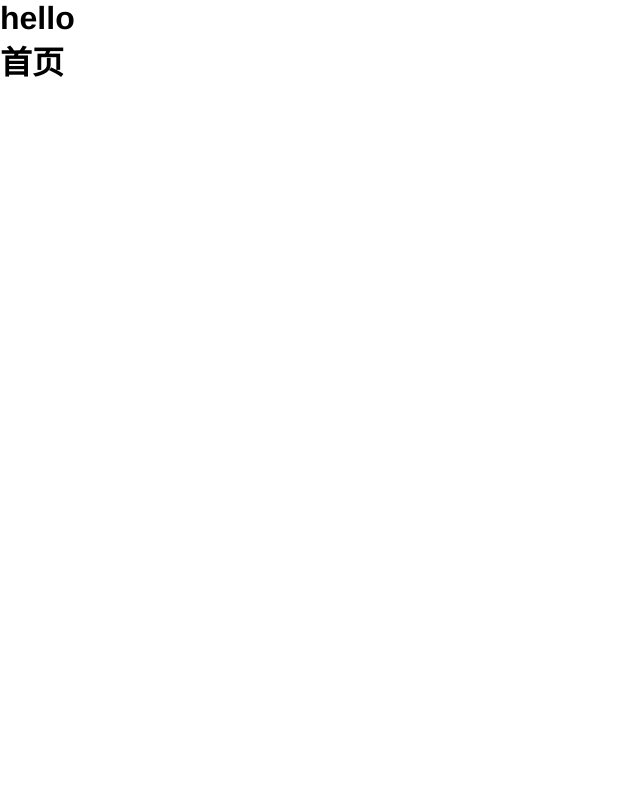
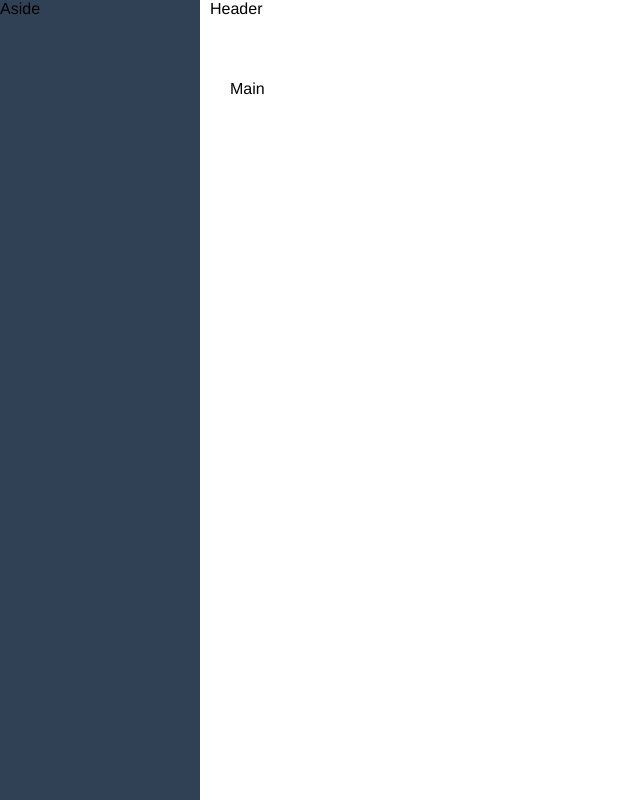
Before and after one commit to Longyorke/test-admin, a Vue app: page /#/ in a window 1280 px wide. Before the commit this address had no page. Shown: the whole page, without its empty margins (0-640 px from the left). Built offline with nearby package versions, Linux system fonts and the light colour scheme; sample sign-in values are in the browser's storage.

Commit message:
feat: 首页布局

```diff
--- /dev/null
+++ b/src/layout/index.vue
@@ -0,0 +1,42 @@
+<template>
+    <div class="common-layout">
+        <el-container class="app-wrapper">
+            <el-aside width="200px" class="sidebar-container">Aside</el-aside>
+            <el-container class="container">
+                <el-header>Header</el-header>
+                <el-main>Main</el-main>
+            </el-container>
+        </el-container>
+    </div>
+</template>
+
+<script setup>
+
+</script>
+
+<style lang="scss" scoped>
+.app-container {
+    position: relative;
+    width: 100%;
+    height: 100%;
+}
+
+.container {
+    width: calc(100% - $sideBarWidth); // $sideBarWidth为变量值，可以在vue.config.js进行全局导入
+    height: 100%;
+
+    position: fixed;
+    top: 0;
+    right: 0;
+    z-index: 9;
+    transition: all 0.28s;
+
+    &.hidderContainer {
+        width: calc(100% - $hideSideBarWidth);
+    }
+}
+
+::v-deep .el-header {
+    padding: 0;
+}
+</style>
--- a/src/router/index.js
+++ b/src/router/index.js
@@ -8,6 +8,11 @@ const routes = [
     // this generates a separate chunk (about.[hash].js) for this route
     // which is lazy-loaded w../views/login/LoginIndex.vue.
     component: () => import('../views/login/index.vue')
+  },
+  {
+    path: '/',
+    name: '/',
+    component: () => { return import('../layout/index.vue') }
   }
 ]
 
--- a/vue.config.js
+++ b/vue.config.js
@@ -18,7 +18,7 @@ module.exports = defineConfig({
     }));
   },
 
-  //代理解决跨域
+  // 代理解决跨域
   devServer: {
     https: false,
     // hotOnly: false, //如果运行报错 注释这一行
@@ -31,5 +31,19 @@ module.exports = defineConfig({
         }
       }
     }
+  },
+
+  // 导入全局css变量
+  css: {
+    loaderOptions: {
+      sass: {
+        additionalData: // 8版本用prependData: 12版本用additionalData
+          `
+          @import "@/styles/variables.scss";  // scss文件地址
+          @import "@/styles/mixin.scss";     // scss文件地址
+        `
+      }
+    }
   }
+
 })
```
